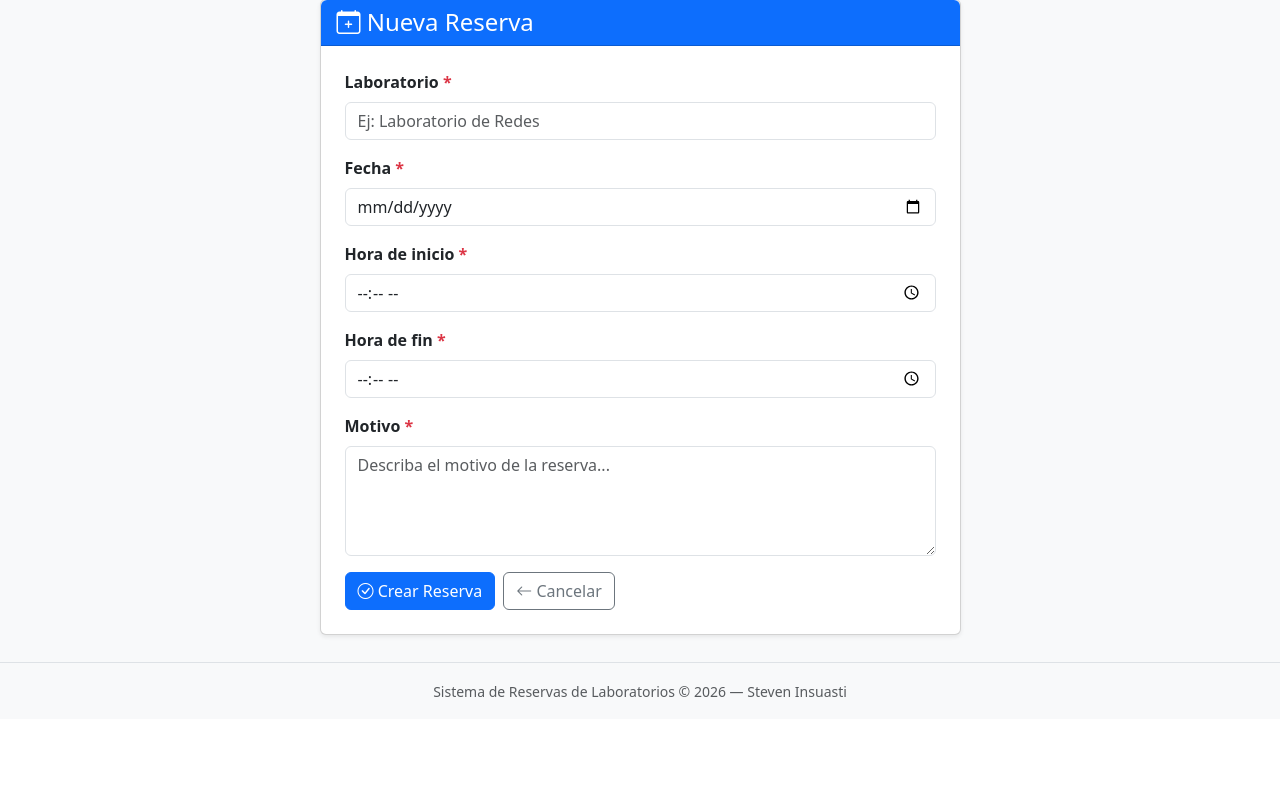
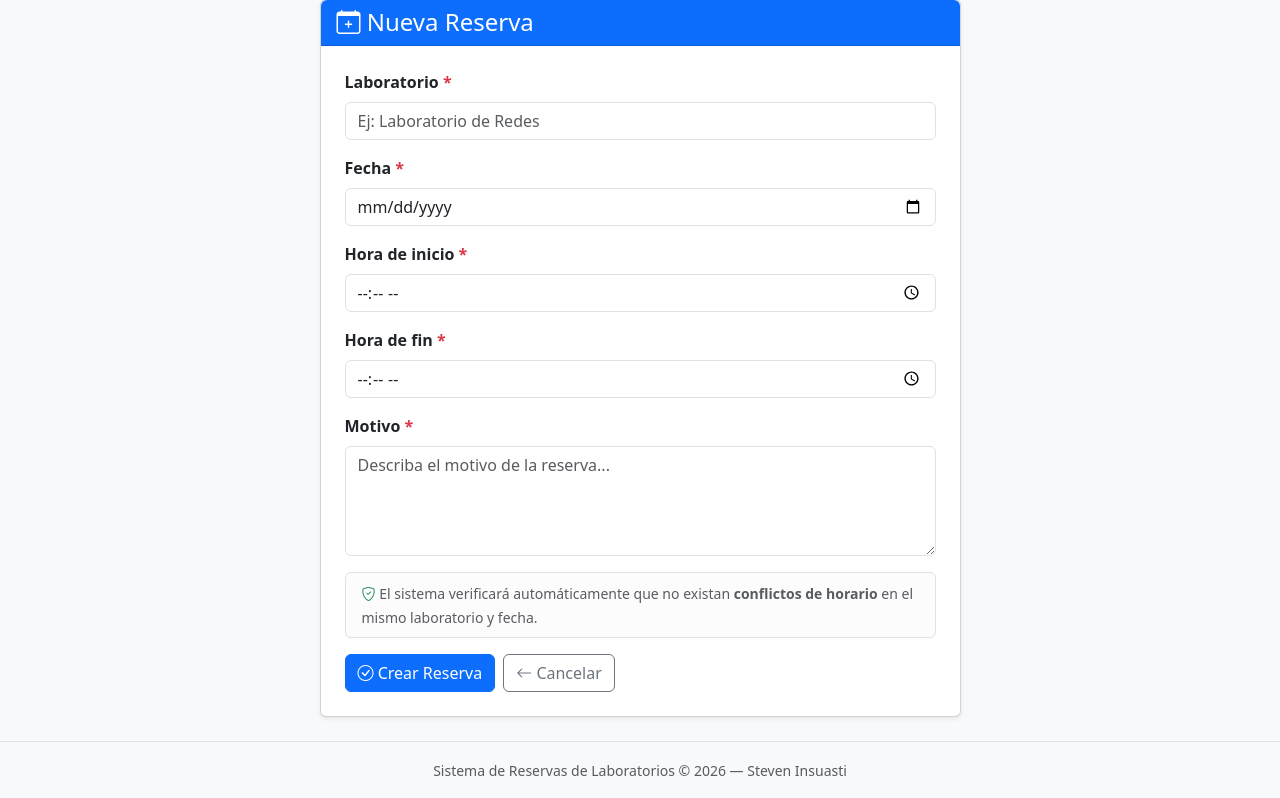
Before and after one commit to StevenInsuasti/FinalDjango, a Django app: page /reservas/crear/ in a window 1280 px wide. Shown: the part 81-879 px from the top of the page. Before the commit the page ends 778 px from the top, so only its background shows below. Run offline with Django 5.2, Linux system fonts and the light colour scheme; the visitor is signed in with stand-in values (Sample User, id 1).

Commit message:
Agrega mensajes de error

```diff
--- a/templates/reservas/reserva_form.html
+++ b/templates/reservas/reserva_form.html
@@ -12,39 +12,70 @@
                 </h4>
             </div>
             <div class="card-body p-4">
+
+                <!-- ══════════════════════════════════════════
+                     ERRORES GENERALES DEL FORMULARIO
+                     Aquí aparecen los errores de validación cruzada,
+                     como el conflicto de horario detectado en forms.py clean().
+                     ══════════════════════════════════════════ -->
+                {% if form.non_field_errors %}
+                <div class="alert alert-danger d-flex align-items-start gap-2" role="alert">
+                    <i class="bi bi-exclamation-triangle-fill fs-5 mt-1 flex-shrink-0"></i>
+                    <div>
+                        <strong>No se puede guardar la reserva:</strong>
+                        <ul class="mb-0 mt-1 ps-3">
+                            {% for error in form.non_field_errors %}
+                            <li>{{ error }}</li>
+                            {% endfor %}
+                        </ul>
+                    </div>
+                </div>
+                {% endif %}
+
                 <form method="post" novalidate>
                     {% csrf_token %}
 
                     {% for field in form %}
                     <div class="mb-3">
-                        <label for="{{ field.id_for_label }}" class="form-label">
+                        <label for="{{ field.id_for_label }}" class="form-label fw-semibold">
                             {{ field.label }}
                             {% if field.field.required %}
-                            <span class="text-danger">*</span>
+                            <span class="text-danger" title="Campo obligatorio">*</span>
                             {% endif %}
                         </label>
-                        {{ field }}
+
+                        {# Agregar clase is-invalid si el campo tiene errores #}
                         {% if field.errors %}
-                        <div class="text-danger small mt-1">
-                            {% for error in field.errors %}
-                            <p class="mb-0"><i class="bi bi-exclamation-circle"></i> {{ error }}</p>
-                            {% endfor %}
+                            {% with field.field.widget.attrs as attrs %}
+                                {{ field }}
+                            {% endwith %}
+                            <div class="invalid-feedback d-block">
+                                {% for error in field.errors %}
+                                <p class="mb-0">
+                                    <i class="bi bi-exclamation-circle"></i> {{ error }}
+                                </p>
+                                {% endfor %}
+                            </div>
+                        {% else %}
+                            {{ field }}
+                        {% endif %}
+
+                        {% if field.help_text %}
+                        <div class="form-text text-muted">
+                            <i class="bi bi-info-circle"></i> {{ field.help_text }}
                         </div>
-                        {% endif %}
-                        {% if field.help_text %}
-                        <div class="form-text text-muted">{{ field.help_text }}</div>
                         {% endif %}
                     </div>
                     {% endfor %}
 
-                    <!-- Errores no asociados a un campo específico (ej: conflicto de horario) -->
-                    {% if form.non_field_errors %}
-                    <div class="alert alert-danger">
-                        {% for error in form.non_field_errors %}
-                        <p class="mb-0"><i class="bi bi-exclamation-triangle"></i> {{ error }}</p>
-                        {% endfor %}
+                    <!-- Nota informativa sobre validación de horarios -->
+                    <div class="alert alert-light border mt-2 mb-3 py-2 px-3">
+                        <small class="text-muted">
+                            <i class="bi bi-shield-check text-success"></i>
+                            El sistema verificará automáticamente que no existan
+                            <strong>conflictos de horario</strong> en el mismo laboratorio y fecha.
+                        </small>
                     </div>
-                    {% endif %}
 
                     <div class="d-flex gap-2 mt-3">
                         <button type="submit" class="btn btn-primary">
@@ -55,6 +86,7 @@
                         </a>
                     </div>
                 </form>
+
             </div>
         </div>
     </div>
```
